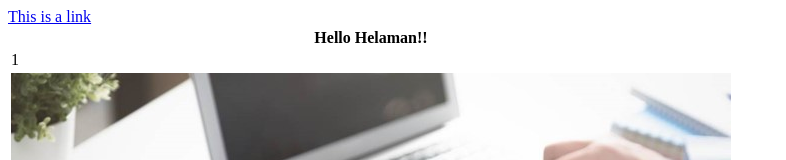
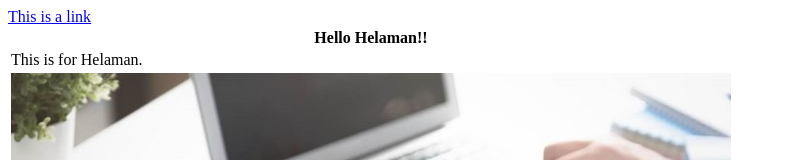
Before and after one commit to axel-yeung/axel-yeung.github.io, a plain HTML site: page index.html in a window 1280 px wide. Shown: the top 160 px of the page, without its empty margins (0-786 px from the left). Drawn offline with Linux system fonts and the light colour scheme.

Commit message:
Update index.html

```diff
--- a/index.html
+++ b/index.html
@@ -7,7 +7,7 @@
 		<a href="https://www.w3schools.com">This is a link</a>
 		<table>
 			<th>Hello Helaman!!</th>
-			<tr><td>1</td></tr>
+			<tr><td>This is for Helaman.</td></tr>
 			<tr><td><img src="img\Picture2.jpg"></td></tr>
 		</table>
 	</body>
```
